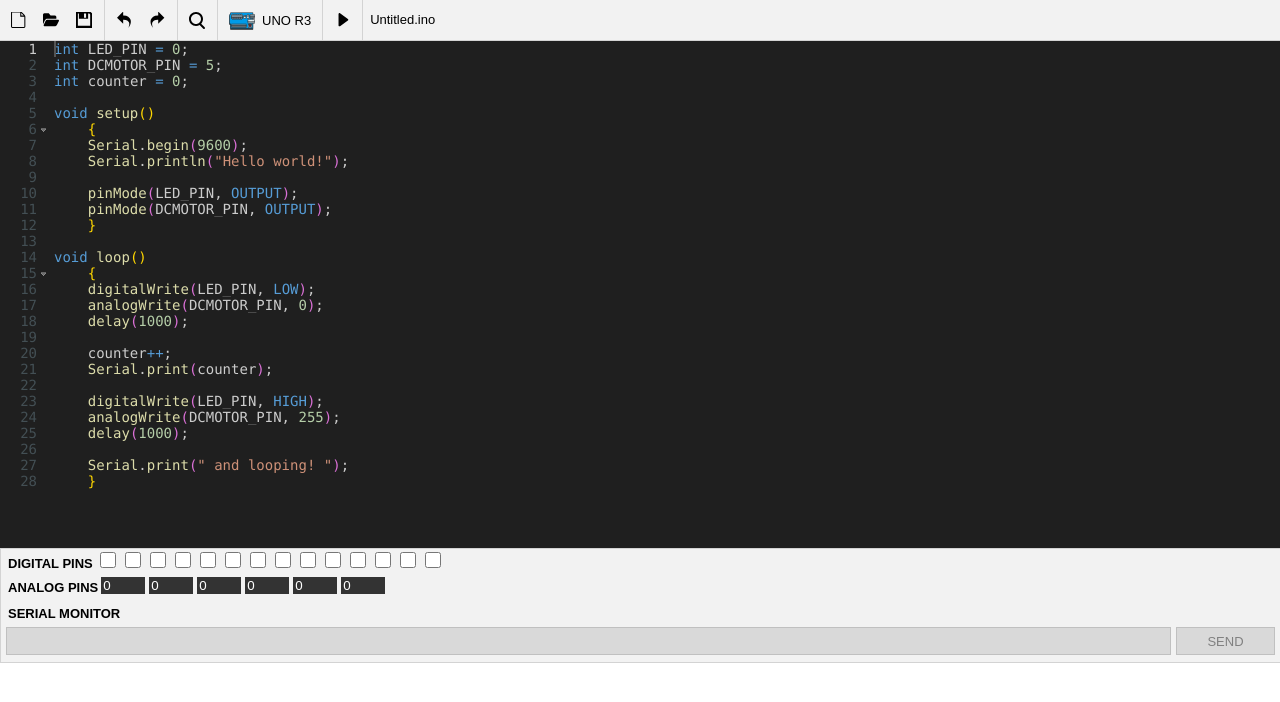
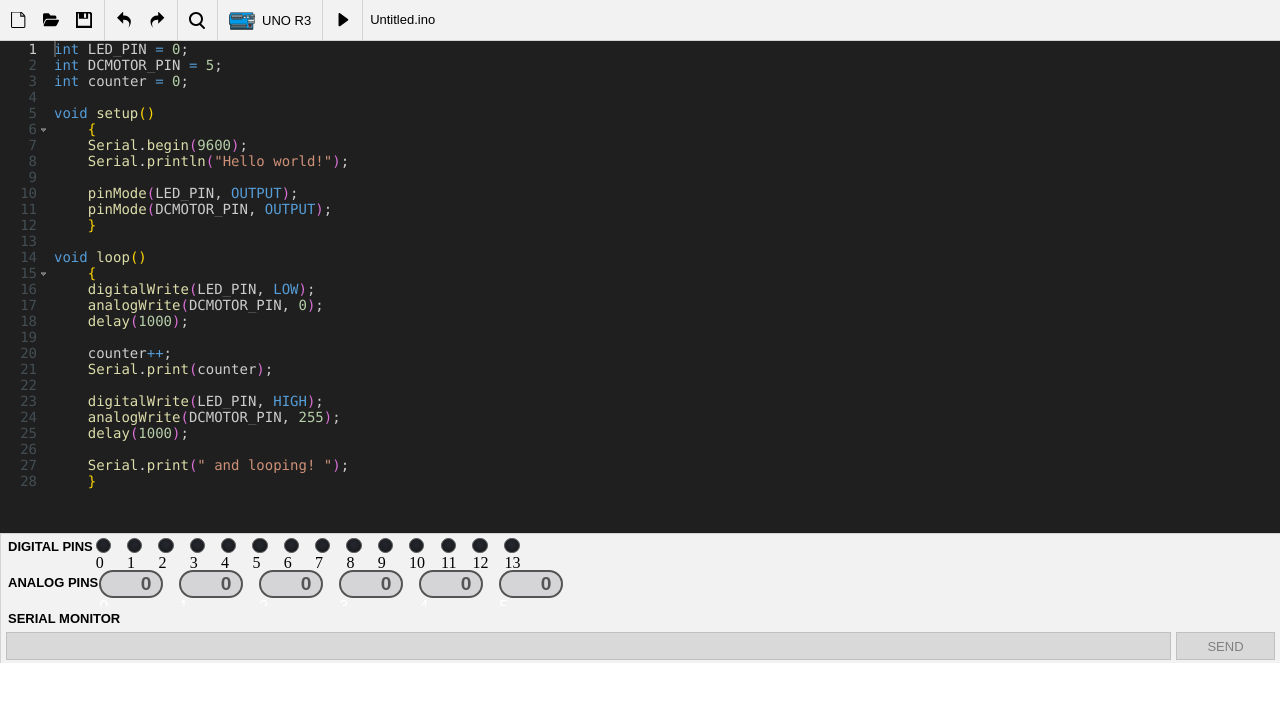
Before and after one commit to lrusso/ArduinoSimulator, a React (Create React App) app: page / in a window 1280 px wide. Shown: the top 702 px of the page. Built offline with nearby package versions, Linux system fonts and the light colour scheme.

Commit message:
Integrate css styles

```diff
--- a/src/App.tsx
+++ b/src/App.tsx
@@ -1,6 +1,8 @@
 import React from "react"
 import Editor from "./screens/Editor"
 import { declareLanguageData } from "./utils/languages"
+
+import "./app.css";
 
 const App = () => {
   const [webLoaded, setWebLoaded] = React.useState<boolean>(false)
--- /dev/null
+++ b/src/app.css
@@ -0,0 +1,111 @@
+:root {
+    --form-control-color: #0078d4;
+    --form-control-disabled: #555455;
+    --foreground: #959495;
+    --accent-color: #0283e7;
+  }
+
+  .flex-row {
+    display: flex;
+    gap: 1rem;
+  }
+
+.pindigitalitem-container input[type="checkbox"] {
+    -webkit-appearance: none;
+    appearance: none;
+    background-color: #2c303a;
+    margin: 0;
+    color: var(--foreground);
+    width: 1.15em;
+    height: 1.15em;
+    border: 0.1em solid #959495;
+    border-radius: 0.15em;
+    transform: translateY(-0.075em);
+    display: grid;
+    place-content: center;
+}
+
+.pindigitalitem-container input[type="checkbox"]::before {
+    content: "";
+    width: 0.65em;
+    height: 0.65em;
+    transform: scale(0);
+    transition: 120ms transform ease-in-out;
+    box-shadow: inset 1em 1em var(--accent-color);
+    transform: scale(0);
+}
+
+.pindigitalitem-container input[type="checkbox"]:checked::before {
+    transform: scale(1);
+}
+
+.pindigitalitem-container input[type="checkbox"]:disabled {
+    --form-control-color: var(--form-control-disabled);
+    border-radius: 50%;
+    background: #2c303a;
+    box-shadow: inset #111 0 -1px 8px;
+    border: 0.1em solid #555;
+    color: var(--form-control-disabled);
+    cursor: not-allowed;
+    transition: all 0.2s ease;
+}
+
+.pindigitalitem-container input[type="checkbox"]:disabled::before {
+    transform: scale(0);
+}
+
+.pindigitalitem-container input[type="checkbox"].active:disabled {
+    background: #24E0FF;
+    border: 0.15em solid #555;
+    box-shadow: rgba(0, 0, 0, 0.2) 0 -1px 2px 1px, inset #006 0 0 5px, #3F8CFF 0 0 8px;
+}
+
+
+.pinaanalogitem-container {
+
+    border-radius: 16px;
+
+    font-size: 1rem;
+    font-family: Arial;
+    color: white;
+    justify-content: center;
+    align-items: center;
+    display: flex;
+    cursor: default;
+}
+
+.pinaanalogitem-container input::-webkit-outer-spin-button,
+.pinaanalogitem-container input::-webkit-inner-spin-button {
+    -webkit-appearance: none;
+    margin: 0;
+}
+
+/* Firefox */
+.pinaanalogitem-container input[type=number] {
+    -moz-appearance: textfield;
+}
+
+.pinaanalogitem-container input[type="number"] {
+    width: 3rem;
+    background: #2c303a;
+    font-size: 1.2rem;
+    border: 0.15em solid #959495;
+    border-radius: 5px;
+    padding-right: 10px;
+    color: var(--accent-color);
+    text-align: right;
+    font-weight: bold;
+}
+
+.pinaanalogitem-container input[type="number"]:focus {
+    outline: none;
+}
+
+.pinaanalogitem-container input[type="number"]:disabled {
+    width: 3rem;
+    background: #2b2f3925;
+    border: 0.15em solid var(--form-control-disabled);
+    color: var(--form-control-disabled);
+    border-radius: 3rem;
+    cursor: not-allowed;
+}
--- a/src/components/BottomPanel.tsx
+++ b/src/components/BottomPanel.tsx
@@ -14,7 +14,7 @@ const styles: { [key: string]: React.CSSProperties } = {
     left: 0,
     right: 0,
     bottom: 0,
-    height: "251px",
+    height: "266px",
     borderTop: "1px solid #D3D3D3",
     backgroundColor: "#F2F2F2",
     borderLeft: "1px solid #D3D3D3",
--- a/src/components/PinsAnalogBar.tsx
+++ b/src/components/PinsAnalogBar.tsx
@@ -15,6 +15,7 @@ const PinsAnalogBar = () => {
       <div style={styles.noScrollbar}>
         <div style={{ width: isMegaBoard ? "850px" : "550px", ...styles.wrapper }}>
           <PinsAnalogLabel />
+          <div className="flex-row">
           {analogPins.slice(0, 6).map((pin, index) => (
             <PinsAnalogItem key={index} gpioAnalog={pin} />
           ))}
@@ -32,6 +33,7 @@ const PinsAnalogBar = () => {
               ))}
             </>
           )}
+          </div>
         </div>
       </div>
     </div>
@@ -40,7 +42,7 @@ const PinsAnalogBar = () => {
 
 const styles: { [key: string]: React.CSSProperties } = {
   container: {
-    height: "26px",
+    height: "36px",
     overflowY: "hidden",
   },
   noScrollbar: {
--- a/src/components/PinsAnalogItem.tsx
+++ b/src/components/PinsAnalogItem.tsx
@@ -9,51 +9,29 @@ interface PinsAnalogItemProps {
 }
 
 const PinsAnalogItem = ({ gpioAnalog }: PinsAnalogItemProps) => {
-  const { handleSetDigitalPins } = useSimulatorContext();
+  const { handleSetAnalogPins, simulatorRunning } = useSimulatorContext();
 
   const handler_onchange = (e) => {
     const newValue = e.target.value;
     gpioAnalog.duty = e.target.value;
     setAnalogPin(gpioAnalog.pinNumber, newValue);
-    handleSetDigitalPins(gpioAnalog.pinNumber, newValue);
+    handleSetAnalogPins(gpioAnalog.pinNumber, newValue);
   };
 
   return (
-    <input
-      type="number"
-      style={styles.input}
-      value={gpioAnalog.duty}
-      onChange={handler_onchange}
-      disabled={!gpioAnalog.isInput}
-    ></input>
+    <div className="pinaanalogitem-container">
+    <label>
+        <input
+          type="number"
+
+          value={gpioAnalog.duty}
+          onChange={handler_onchange}
+          disabled={simulatorRunning == false || !gpioAnalog.isInput}
+        ></input>
+        {gpioAnalog.pinNumber}
+      </label>
+    </div>
   );
 };
 
-const styles: { [key: string]: React.CSSProperties } = {
-  container: {
-    float: "left",
-    width: "40px",
-    height: "16px",
-    borderRadius: "16px",
-    marginTop: "4px",
-    marginLeft: "4px",
-    backgroundColor: "black",
-    fontSize: "11px",
-    fontFamily: "Arial",
-    color: "white",
-    justifyContent: "center",
-    alignItems: "center",
-    display: "flex",
-    cursor: "default",
-  },
-  input: {
-    display: "inline-block",
-    background: "#333",
-    margin: "2px",
-    border: "none",
-    width: "40px",
-    color: "white",
-  },
-};
-
 export default PinsAnalogItem;
--- a/src/components/PinsDigitalBar.tsx
+++ b/src/components/PinsDigitalBar.tsx
@@ -18,6 +18,7 @@ const PinsDigitalBar = () => {
           }}
         >
           <PinsDigitalLabel />
+          <div className="flex-row">
             {digitalPins.slice(0, 14).map((pin, index) => (
               <PinsDigitalItem key={index} gpio={pin} setDigital={setDigitalPins[index]} />
             ))}
@@ -31,12 +32,13 @@ const PinsDigitalBar = () => {
           </div>
         </div>
       </div>
+    </div>
   )
 }
 
 const styles: { [key: string]: React.CSSProperties } = {
   container: {
-    height: "26px",
+    height: "36px",
     overflowY: "hidden",
   },
   noScrollbar: {
--- a/src/components/PinsDigitalItem.tsx
+++ b/src/components/PinsDigitalItem.tsx
@@ -1,55 +1,37 @@
-import React from "react"
+import React from "react";
 
-import { setDigitalPin } from "../utils/interpreter"
-import { useSimulatorContext } from "../contexts/SimulatorContext"
+import { setDigitalPin } from "../utils/interpreter";
+import { useSimulatorContext } from "../contexts/SimulatorContext";
 
-import { Gpio } from "../utils/interfaces"
+import { Gpio } from "../utils/interfaces";
 
 interface PinsDigitalItemProps {
-  gpio: Gpio,
-  setDigital: (Number, Boolean) => {},
+  gpio: Gpio;
+  setDigital: (Number, Boolean) => {};
 }
 
 const PinsDigitalItem = ({ gpio }: PinsDigitalItemProps) => {
-  const {
-    handleSetDigitalPins,
-  } = useSimulatorContext()
+  const { handleSetDigitalPins, simulatorRunning } = useSimulatorContext();
 
   const handler_onchange = (e) => {
     const newState = e.target.checked;
     setDigitalPin(gpio.pinNumber, newState);
     handleSetDigitalPins(gpio.pinNumber, newState);
-  }
+  };
 
-
-  return gpio.isInput ? (
+  return (
+    <div className="pindigitalitem-container">
+      <label>
         <input
-      style={{ ...styles.checkbox }}
           type="checkbox"
           checked={gpio.state}
           onChange={handler_onchange}
+          disabled={simulatorRunning == false || !gpio.isInput}
         />
-  ) : (
-    <div style={{ backgroundColor: gpio.state ? "green" : "red", ...styles.led }} />
+        {gpio.pinNumber}
+      </label>
+    </div>
   );
-}
+};
 
-const styles: { [key: string]: React.CSSProperties } = {
-  led: {
-    display: "block",
-    width: "18px",
-    marginLeft: "3px",
-    marginRight: "3px",
-    height: "16px",
-    cursor: "default",
-    borderRadius: "50%",
-  },
-
-  checkbox: {
-    width: "16px",
-    height: "16px",
-    cursor: "default",
-  },
-}
-
-export default PinsDigitalItem
+export default PinsDigitalItem;
```
Lines whose indentation alone changed are shown as unchanged.
